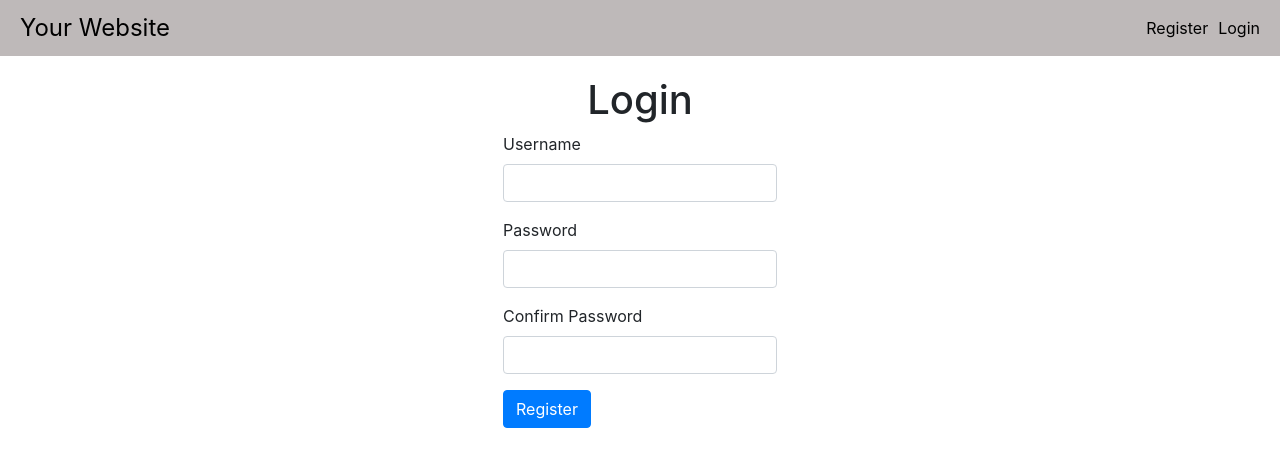
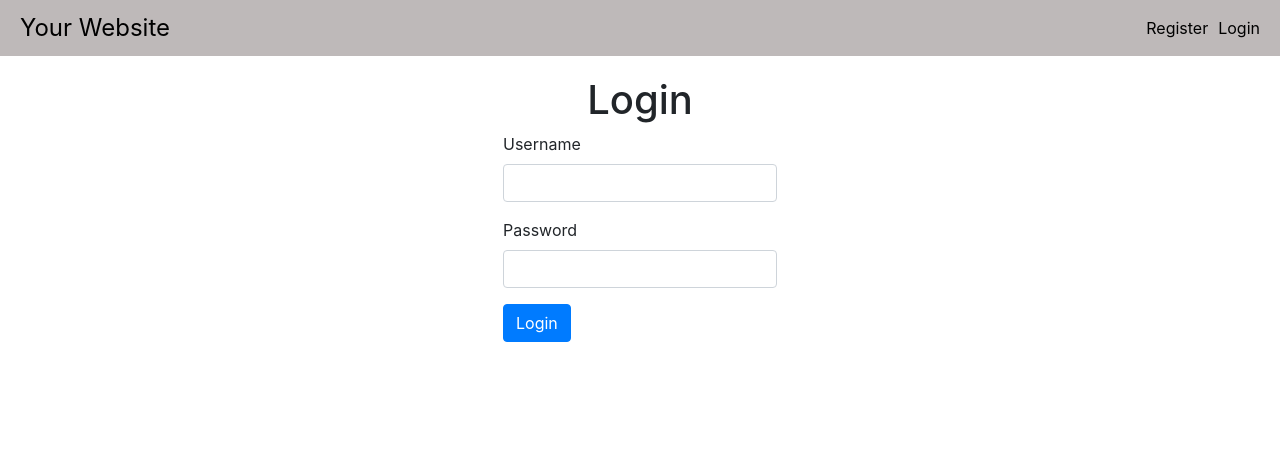
Before and after one commit to CKSK-jp/authentication-demo, a Flask app: page /login in a window 1280 px wide. Shown: the top 467 px of the page. Run offline with Flask 3, Linux system fonts and the light colour scheme; parts of the project's set-up code (start-up, migrations or seed data) failed here and were passed over; some libraries are stand-ins or nearby versions.

Commit message:
login functionality complete

```diff
--- a/app.py
+++ b/app.py
@@ -1,7 +1,8 @@
-from flask import Flask, flash, redirect, render_template, session
+from flask import Flask, flash, redirect, render_template, request, session, url_for
+from psycopg2 import IntegrityError
+
 from forms import LoginForm, RegisterForm
-
-from models import User, connect_db, db
+from models import AuthUser, connect_db, db
 
 app = Flask(__name__)
 
@@ -22,22 +23,78 @@ def home():
     return render_template("home.html", title="Home")
 
 
-@app.route("/register")
+@app.route("/register", methods=["GET", "POST"])
 def register():
-
     form = RegisterForm()
 
+    if request.method == "GET":
+        return render_template("register.html", title="Register", form=form)
+
     if form.validate_on_submit():
-        print("This is the register page")
-        return render_template("register.html", title="Register", form=form)
-    print("This is the register page")
-    return render_template("register.html", title="Register")
+        username = form.username.data
+        # email = form.email.data
+        password = form.password.data
+
+        try:
+            if AuthUser.query.filter_by(username=username).first():
+                flash("Username already exists", category="error")
+            else:
+                user = AuthUser.register(username, password)
+                db.session.add(user)
+                db.session.commit()
+                flash("Account created, please log in", category="success")
+                return redirect(url_for("login"))
+        except IntegrityError:
+            db.session.rollback()
+            flash(
+                "There was an error creating your account, please try again",
+                category="error",
+            )
+
+    return render_template("register.html", title="Register", form=form)
 
 
-@app.route("/login")
+@app.route("/login", methods=["GET", "POST"])
 def login():
-    print("This is the login page")
-    return render_template("login.html", title="Login")
+    form = LoginForm()
+    if request.method == "GET":
+        return render_template("login.html", title="Login", form=form)
+
+    if form.validate_on_submit():
+        username = form.username.data
+        password = form.password.data
+
+        user = AuthUser.authenticate(username, password)
+
+        if user:
+            session["user_id"] = user.id
+            print("succesfully logged in!")
+            return redirect(url_for("welcome", username=username))
+
+    flash("Invalid credentials", category="error")
+    return render_template("login.html", title="Login", form=form)
+
+
+@app.route("/logout")
+def logout():
+    session.pop("user_id")
+    return redirect(url_for("home"))
+
+
+@app.route("/user/<username>", methods=["GET"])
+def welcome(username):
+    if "user_id" not in session:
+        flash("You must be logged in to view this page", category="error")
+        return redirect(url_for("login"))
+
+    user = AuthUser.query.get(session["user_id"])
+
+    if user.username != username:
+        flash("You cannot access this page", category="error")
+        return redirect(url_for("login"))
+
+    print("This is the welcome page")
+    return render_template("welcome.html", title="Welcome", user=user)
 
 
 if __name__ == "__main__":
--- a/forms.py
+++ b/forms.py
@@ -1,9 +1,15 @@
-from wtforms import Form, PasswordField, StringField
+from flask_wtf import FlaskForm
+from wtforms import PasswordField, StringField
+from wtforms.validators import InputRequired
 
 
-class RegisterForm:
-    def __init__(self):
-        self.username = None
-        self.email = None
-        self.password = None
-        self.confirm_password = None
+class RegisterForm(FlaskForm):
+    username = StringField("Username", validators=[InputRequired()])
+    # email = StringField("Email", validators=[InputRequired()])
+    password = PasswordField("Password", validators=[InputRequired()])
+    confirm_password = PasswordField("Confirm Password", validators=[InputRequired()])
+
+
+class LoginForm(FlaskForm):
+    username = StringField("Username", validators=[InputRequired()])
+    password = PasswordField("Password", validators=[InputRequired()])
--- a/static/styles.css
+++ b/static/styles.css
@@ -35,3 +35,20 @@
    text-decoration: none;
    color: #000;
  }
+
+ .flash-message {
+   margin: 10px 0;
+   padding: 5px;
+   border-radius: 5px;
+   color: white;
+ }
+
+ .flash-message.success {
+   background-color: #28a745;
+   border: 1px solid #218838;
+ }
+
+ .flash-message.error {
+   background-color: #dc3545;
+   border: 1px solid #c82333;
+ }
--- a/templates/login.html
+++ b/templates/login.html
@@ -12,19 +12,26 @@
 {% block content %}
 <h1>Login</h1>
 
-<form method="POST">
+<form for="login-user" method="POST">
+  {{ form.hidden_tag() }}
+
+  {% for field in form if field.widget.input_type != 'hidden' %}
   <div class="form-group">
-    <label for="username">Username</label>
-    <input type="text" class="form-control" id="username" name="username" required>
+    {{ field.label }}
+    {{ field(class_="form-control") }}
   </div>
-  <div class="form-group">
-    <label for="password">Password</label>
-    <input type="password" class="form-control" id="password" name="password" required>
-  </div>
-  <div class="form-group">
-    <label for="confirm_password">Confirm Password</label>
-    <input type="password" class="form-control" id="confirm_password" name="confirm_password" required>
-  </div>
-  <button type="submit" class="btn btn-primary">Register</button>
+  {% endfor %}
+  <button type="submit" class="btn btn-primary">Login</button>
+
 </form>
+
+{% with messages = get_flashed_messages(with_categories=true) %}
+{% for category, message in messages %}
+<div class="flash-message {{ category }}">
+  {{ message }}
+</div>
+{% endfor %}
+{% endwith %}
+
+
 {% endblock %}
```
Also changed, not shown: models.py (+24 -12 lines), templates/register.html (+16 -11 lines), templates/welcome.html (added, +16 -0 lines).
